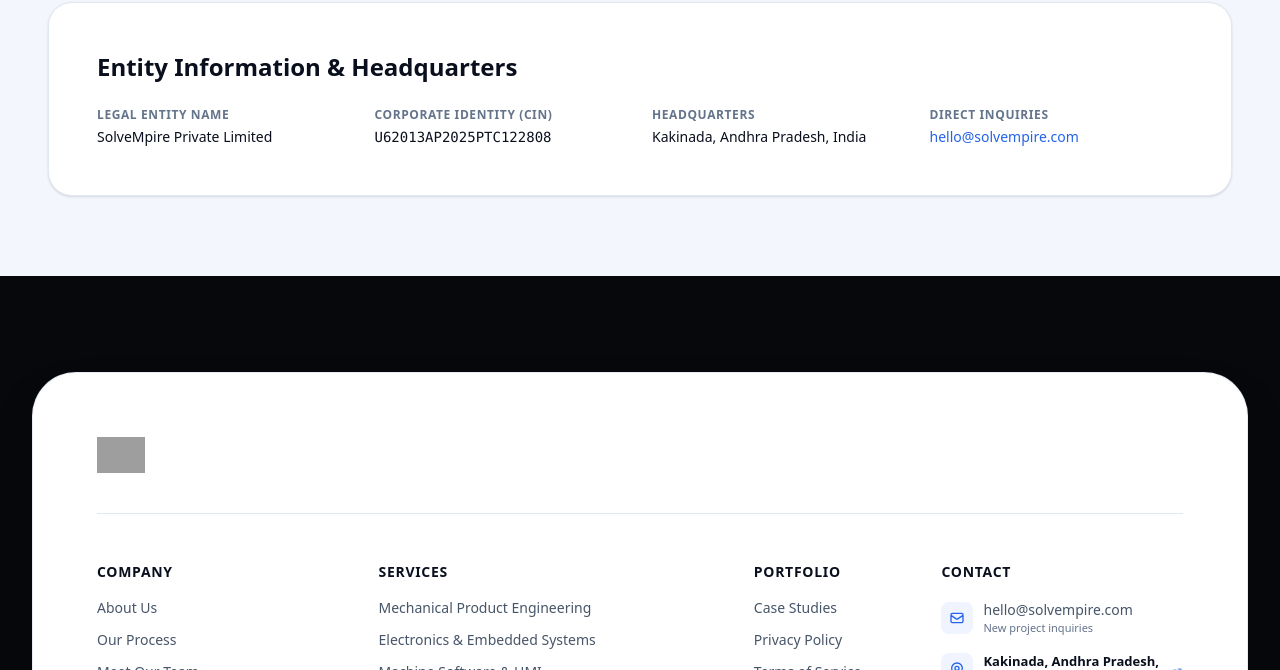
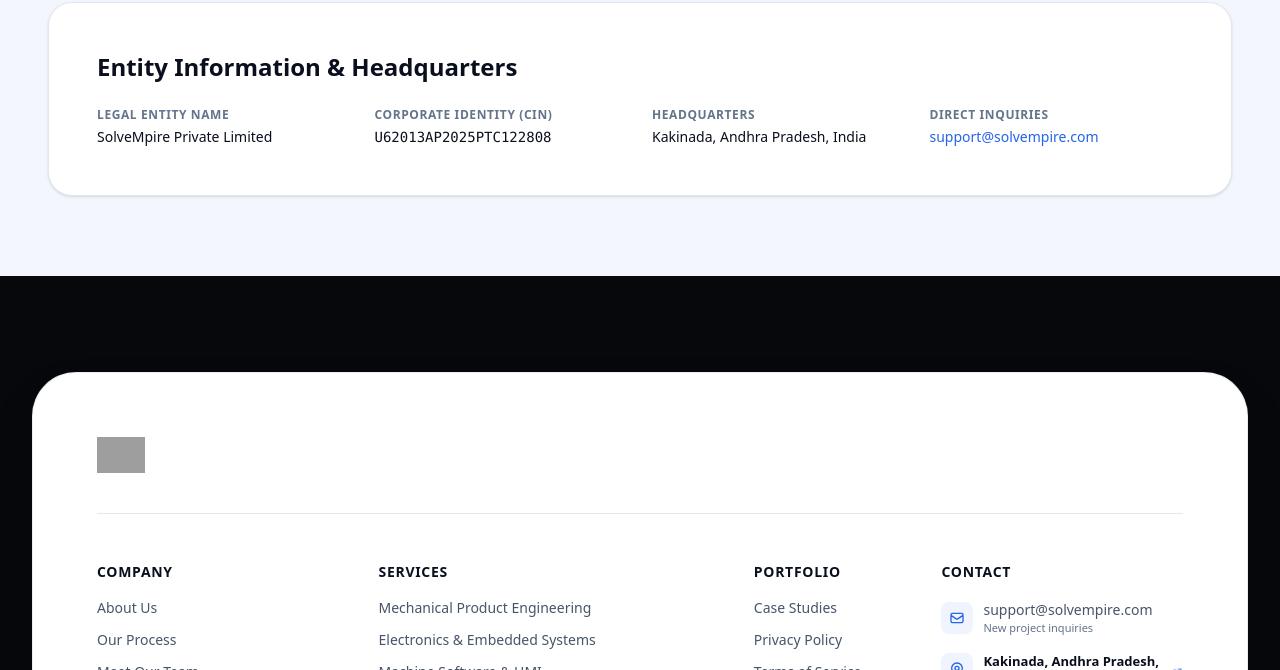
Before and after one commit to HarshaJyos/solvempire_test, a Next.js app: page /about in a window 1280 px wide. Shown: the part 1720-2390 px from the top of the page. Built offline with nearby package versions, Linux system fonts and the light colour scheme; grey boxes are pictures that could not be loaded.

Commit message:
Standardize all contact email addresses to support@solvempire.com

```diff
--- a/src/components/contact/ContactForm.tsx
+++ b/src/components/contact/ContactForm.tsx
@@ -85,7 +85,7 @@ export function ContactForm() {
     } catch (err) {
       console.error(err);
       setSubmitStatus("error");
-      setStatusMessage("An unexpected network error occurred. Please try again or email hello@solvempire.com directly.");
+      setStatusMessage("An unexpected network error occurred. Please try again or email support@solvempire.com directly.");
     } finally {
       setIsSubmitting(false);
     }
--- a/src/components/contact/MultiStepContactWizard.tsx
+++ b/src/components/contact/MultiStepContactWizard.tsx
@@ -213,7 +213,7 @@ export function MultiStepContactWizard({ theme = "light", onSuccess }: MultiStep
       }
     } catch (err) {
       console.error(err);
-      setServerMessage("A network error occurred. Please try again or email hello@solvempire.com.");
+      setServerMessage("A network error occurred. Please try again or email support@solvempire.com.");
     } finally {
       setIsSubmitting(false);
     }
--- a/src/lib/company.ts
+++ b/src/lib/company.ts
@@ -10,7 +10,7 @@ export const COMPANY = {
   cin: "U62013AP2025PTC122808",
   domain: "www.solvempire.com",
   websiteUrl: "https://www.solvempire.com",
-  email: "hello@solvempire.com",
+  email: "support@solvempire.com",
   supportEmail: "support@solvempire.com",
   city: "Kakinada, Andhra Pradesh, India",
   fullAddress:
```
